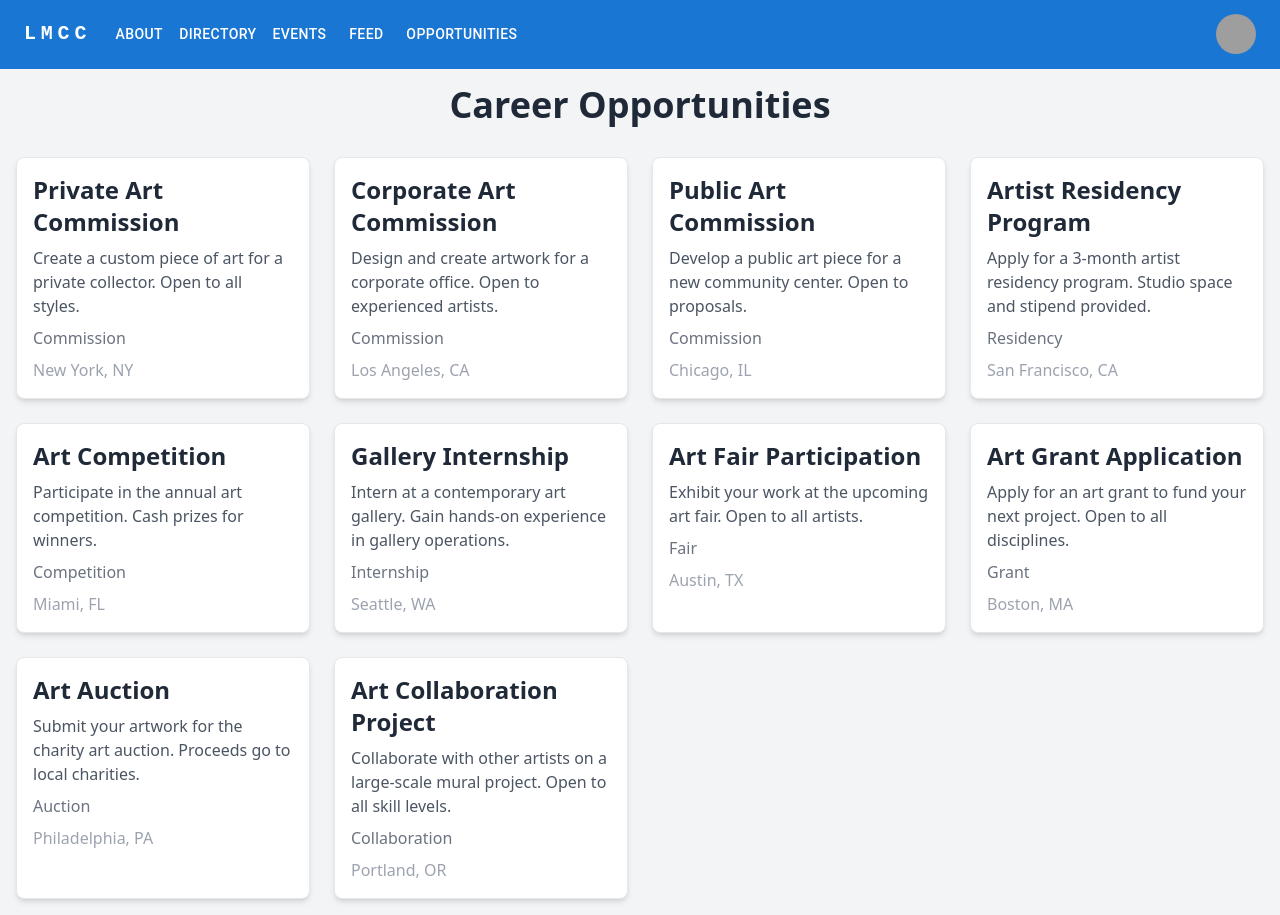
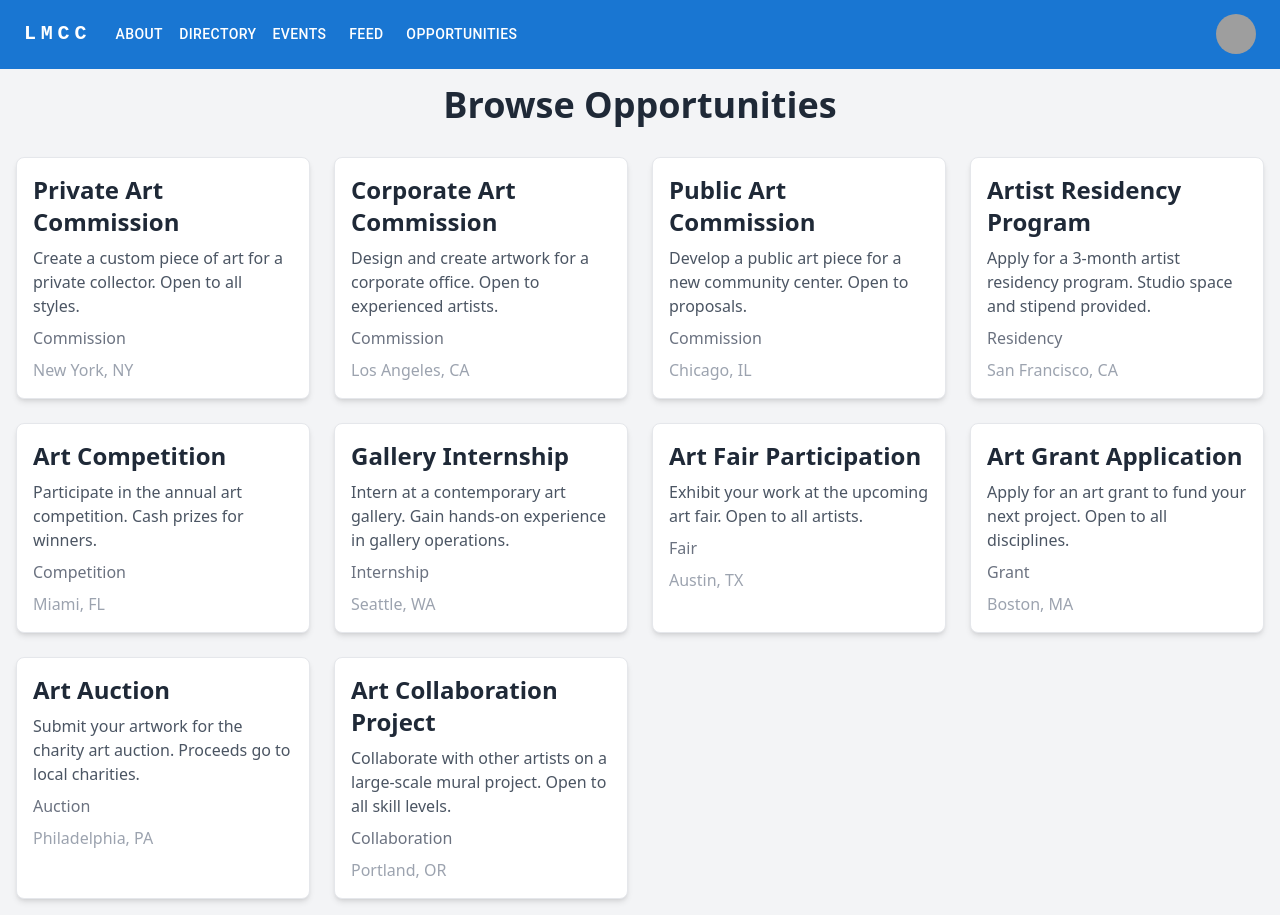
Before and after one commit to elipaulman/Alumni_Network_Platform, a React (Create React App) app in the folder front-end/: page /opportunities in a window 1280 px wide. Built offline with nearby package versions, Linux system fonts and the light colour scheme; grey boxes are pictures that could not be loaded.

Commit message:
grammar change

```diff
--- a/front-end/src/pages/Opportunities.jsx
+++ b/front-end/src/pages/Opportunities.jsx
@@ -15,7 +15,7 @@
 
   return (
     <div className="p-4 font-sans bg-gray-100 min-h-screen">
-      <h1 className="text-4xl text-center mb-8 font-bold text-gray-800">Career Opportunities</h1>
+      <h1 className="text-4xl text-center mb-8 font-bold text-gray-800">Browse Opportunities</h1>
       <ul className="grid grid-cols-1 sm:grid-cols-2 lg:grid-cols-3 xl:grid-cols-4 gap-6">
         {opportunities.map(opportunity => (
           <li key={opportunity.id} className="bg-white border border-gray-200 rounded-lg shadow-md overflow-hidden transition-transform transform hover:scale-105">
```
